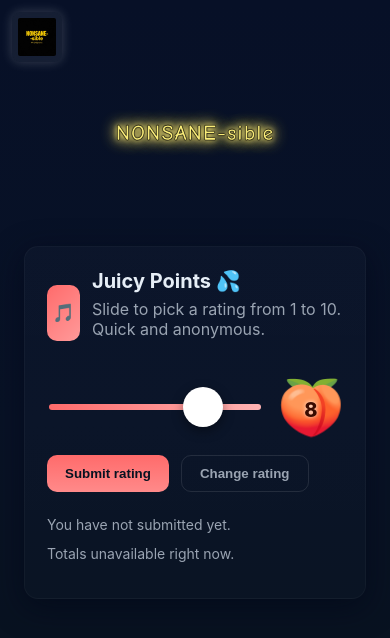
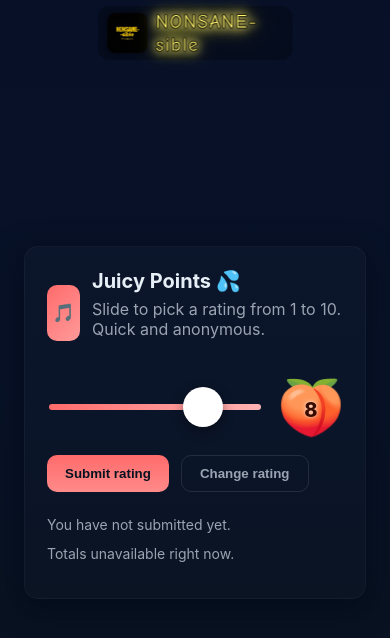
Before and after one commit to sayantansdedevtechlabs-crypto/concert-feedback, a website: page public/index.html in a window 390 px wide. Drawn offline with Linux system fonts and the light colour scheme; no server answers.

Commit message:
Fixed logo and glowing text

```diff
--- a/public/index.html
+++ b/public/index.html
@@ -29,108 +29,91 @@
   }
 
   /* ===== LOGO ===== */
-  .top-left-logo {
+  /* Brand container */
+.brand-bar {
   position: fixed;
-  top: 20px;
-  left: 20px;
-  width: 160px; /* larger for visibility */
-  height: auto;
-  z-index: 1000;
-  background: #ffffff10; /* soft contrast patch */
-  border-radius: 8px;
-  padding: 8px;
-  backdrop-filter: blur(8px);
-  box-shadow: 0 0 12px rgba(255, 255, 255, 0.1);
-  opacity: 1;
-  transition: all 0.3s ease;
+  top: 50px;
+  left: 50%;
+  transform: translateX(-50%);
+
+  display: flex;
+  align-items: center;
+  justify-content: center;
+
+  gap: 12px;
+  padding: 6px 14px;
+
+  z-index: 2000;
+  background: rgba(0, 0, 0, 0.25); /* subtle iOS-visible backdrop */
+  border-radius: 12px;
+  backdrop-filter: blur(8px); /* iOS Safari compatible */
 }
 
-  .top-left-logo:hover {
-  transform: scale(1.05);
-  box-shadow: 0 0 20px rgba(255, 255, 255, 0.25);
+/* Logo */
+.brand-logo {
+  width: 100px;
+  height: auto;
+  border-radius: 8px;
+  flex-shrink: 0;
+
+  box-shadow: 0 0 6px rgba(0,0,0,0.5);
 }
 
-@media (max-width: 600px) {
-  .top-left-logo {
-    width: 120px;
-    top: 12px;
-    left: 12px;
-    padding: 6px;
-  }
-}
-/* ===== Top Logo Bar ===== */
-.logo-bar {
-  position: fixed;
-  top: 120px;
-  left: 50%;
-  transform: translateX(-50%);
-  display: flex;
-  align-items: center;
-  gap: 14px;
-  z-index: 1000;
+/* Neon text */
+.neon-text {
+  font-family: "Comic Sans MS", "Comic Sans", cursive;
+  font-size: 26px;
+  font-weight: 700;
+  letter-spacing: 1.5px;
+
+  color: #fff56e;
+  -webkit-text-stroke: 1px rgba(0,0,0,0.7);
+
+  text-shadow:
+    0 0 2px rgba(0,0,0,0.7),
+    0 0 6px #fff56e,
+    0 0 12px #ffe66b,
+    0 0 18px #ffd84d;
+
+  animation: glowSoft 5s infinite ease-in-out;
 }
 
-/* Adjust the logo image */
-.top-left-logo {
-  width: 70px;
-  height: auto;
-  border-radius: 8px;
-  box-shadow: 0 0 12px rgba(255, 255, 255, 0.2);
-}
-
-/* Neon text beside logo — soft glow + dark outline */
-.neon-text {
-  font-family: "Comic Sans MS","Comic Sans", cursive;
-  font-size: 54px;
-  font-weight: 800;
-  color: #fff27a;
-  letter-spacing: 1px;
-
-  /* Dark outline for clarity */
-  -webkit-text-stroke: 1px rgba(0, 0, 0, 0.8);
-  text-shadow:
-    0 0 2px rgba(0, 0, 0, 0.8),  /* inner dark halo to reduce smudge */
-    0 0 4px #fff27a,
-    0 0 8px #ffe76b,
-    0 0 12px #ffd84d,
-    0 0 18px #ffec8b;
-
-  animation: gentleGlow 6s infinite ease-in-out;
-  transition: text-shadow 0.5s ease;
-}
-
-/* Smooth, slow glow animation */
-@keyframes gentleGlow {
+/* Glow animation */
+@keyframes glowSoft {
   0%, 100% {
+    opacity: 1;
     text-shadow:
-      0 0 2px rgba(0, 0, 0, 0.8),
-      0 0 6px #fff27a,
-      0 0 10px #ffe76b,
-      0 0 18px #ffd84d,
-      0 0 24px #ffec8b;
-    opacity: 1;
+      0 0 2px rgba(0,0,0,0.7),
+      0 0 8px #fff56e,
+      0 0 14px #ffe66b,
+      0 0 22px #ffd84d;
   }
   50% {
+    opacity: 0.85;
     text-shadow:
-      0 0 2px rgba(0, 0, 0, 0.8),
-      0 0 4px #fff27a,
-      0 0 8px #ffe76b,
-      0 0 14px #ffd84d;
-    opacity: 0.9;
+      0 0 2px rgba(0,0,0,0.7),
+      0 0 5px #fff56e,
+      0 0 10px #ffe66b;
   }
 }
 
-/* Responsive scaling */
+/* Mobile adjustments */
 @media (max-width: 600px) {
+  .brand-bar {
+    top: 6px;
+    padding: 4px 10px;
+    gap: 8px;
+  }
+
+  .brand-logo {
+    width: 40px;
+  }
+
   .neon-text {
-    font-size: 22px;
-    -webkit-text-stroke: 0.6px rgba(0, 0, 0, 0.8);
-  }
-  .top-left-logo {
-    width: 50px;
+    font-size: 20px;
+    letter-spacing: 1px;
   }
 }
-
 
 
   /* ===== CARD ===== */
@@ -258,12 +241,10 @@
 
 <body>
   <!-- Top-left Logo -->
-  <img src="/images/logo.png" alt="Nonsane-sible logo" class="top-left-logo" />
-  <!-- Top logo area -->
-    <div class="logo-bar">
+    <div class="brand-bar">
+        <img src="/images/logo.png" class="brand-logo" alt="Nonsane-sible logo" />
         <h1 class="neon-text">NONSANE-sible</h1>
     </div>
-
 
   <div class="card">
     <header>
```
